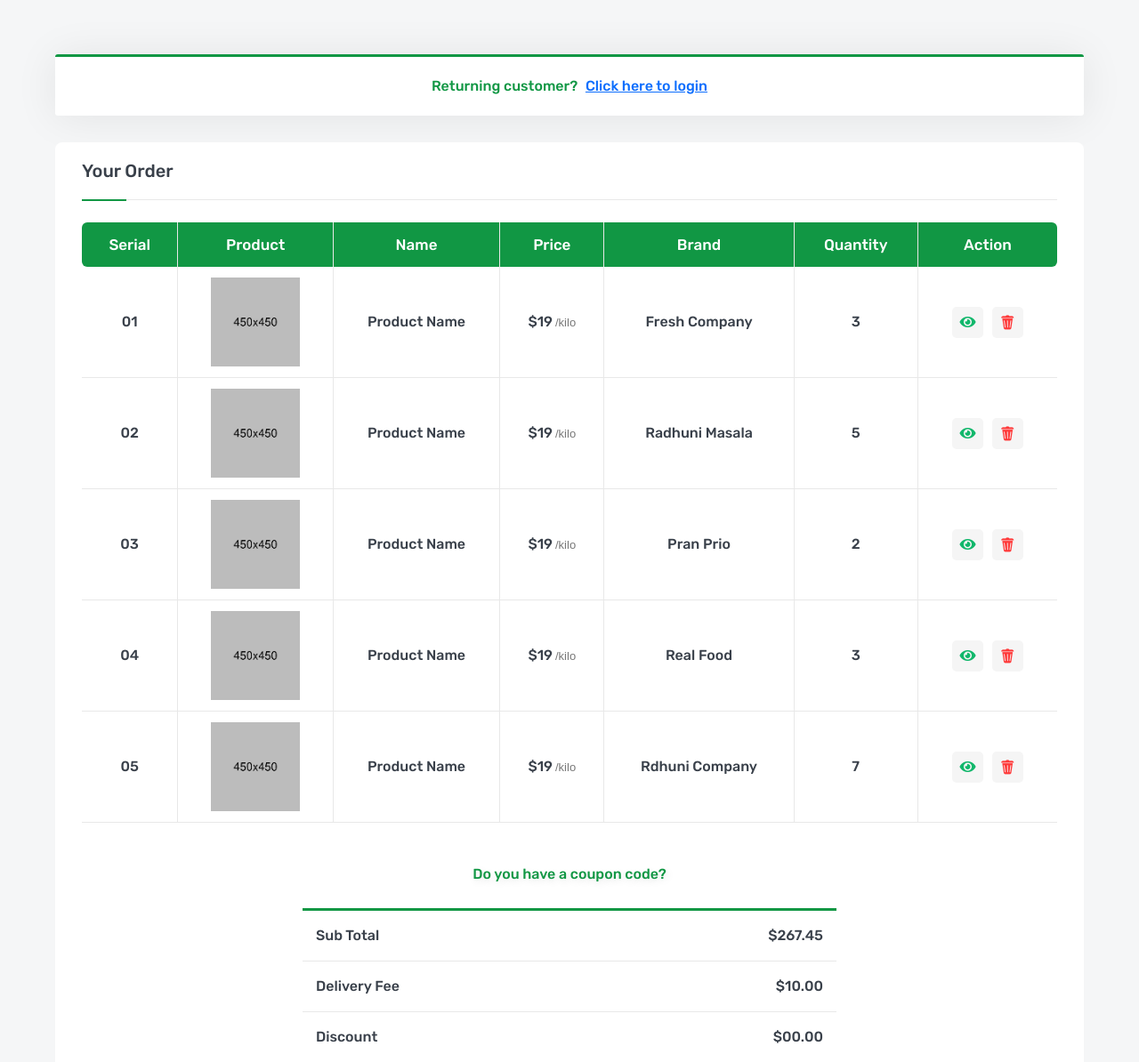
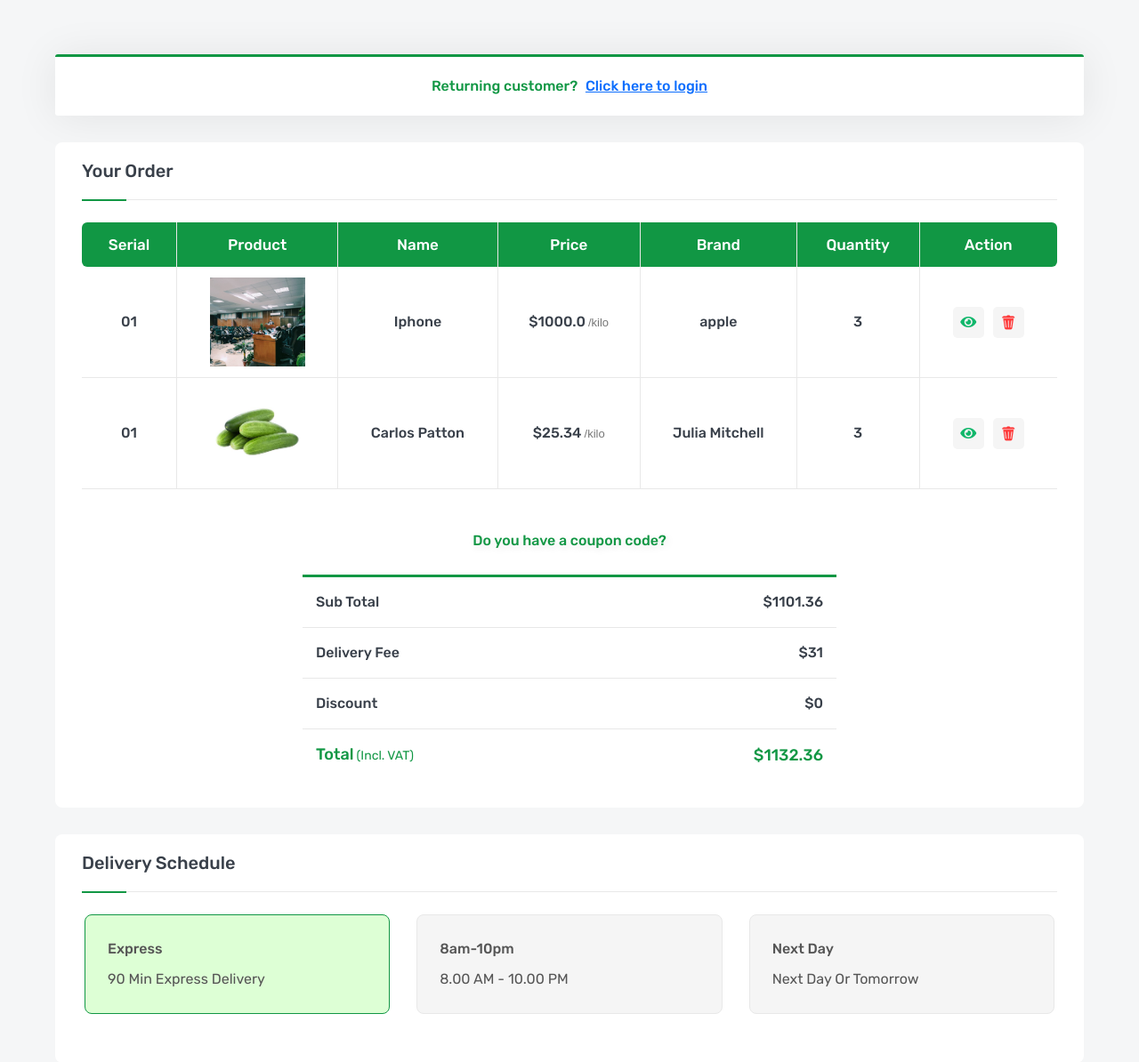
Before and after one commit to ahmed007dr/online-shop, a Django app: page /orders/checkout/ in a window 1280 px wide. Shown: the part 527-1721 px from the top of the page at 89% size. Run offline with Django 4.2, Linux system fonts and the light colour scheme; a user stored in the database is signed in; data comes from the database, SQL or seed files in the repository; both versions use the stored data as it was after the commit; parts of the project's set-up code (start-up, migrations or seed data) failed here and were passed over; some libraries are stand-ins or nearby versions.

Commit message:
show data in checkout html

```diff
--- a/order/templates/order/checkout.html
+++ b/order/templates/order/checkout.html
@@ -57,66 +57,21 @@
                                             </tr>
                                         </thead>
                                         <tbody>
+                                            {% for item in cart_detail %}
                                                 <tr>
                                                     <td class="table-serial"><h6>01</h6></td>
-                                                <td class="table-image"><img src="images/product/01.jpg" alt="product"></td>
-                                                <td class="table-name"><h6>product name</h6></td>
-                                                <td class="table-price"><h6>$19<small>/kilo</small></h6></td>
-                                                <td class="table-brand"><h6>Fresh Company</h6></td>
+                                                    <td class="table-image"><img src="{{item.product.image.url}}" alt="product"></td>
+                                                    <td class="table-name"><h6>{{item.product}}</h6></td>
+                                                    <td class="table-price"><h6>${{item.product.price}}<small>/kilo</small></h6></td>
+                                                    <td class="table-brand"><h6>{{item.product.brand}}</h6></td>
                                                     <td class="table-quantity"><h6>3</h6></td>
                                                     <td class="table-action">
                                                         <a class="view" href="#" title="Quick View" data-bs-toggle="modal" data-bs-target="#product-view"><i class="fas fa-eye"></i></a>
                                                         <a class="trash" href="#" title="Remove Wishlist"><i class="icofont-trash"></i></a>
                                                     </td>
                                                 </tr>
-                                            <tr>
-                                                <td class="table-serial"><h6>02</h6></td>
-                                                <td class="table-image"><img src="images/product/02.jpg" alt="product"></td>
-                                                <td class="table-name"><h6>product name</h6></td>
-                                                <td class="table-price"><h6>$19<small>/kilo</small></h6></td>
-                                                <td class="table-brand"><h6>Radhuni Masala</h6></td>
-                                                <td class="table-quantity"><h6>5</h6></td>
-                                                <td class="table-action">
-                                                    <a class="view" href="#" title="Quick View" data-bs-toggle="modal" data-bs-target="#product-view"><i class="fas fa-eye"></i></a>
-                                                    <a class="trash" href="#" title="Remove Wishlist"><i class="icofont-trash"></i></a>
-                                                </td>
-                                            </tr>
-                                            <tr>
-                                                <td class="table-serial"><h6>03</h6></td>
-                                                <td class="table-image"><img src="images/product/03.jpg" alt="product"></td>
-                                                <td class="table-name"><h6>product name</h6></td>
-                                                <td class="table-price"><h6>$19<small>/kilo</small></h6></td>
-                                                <td class="table-brand"><h6>Pran Prio</h6></td>
-                                                <td class="table-quantity"><h6>2</h6></td>
-                                                <td class="table-action">
-                                                    <a class="view" href="#" title="Quick View" data-bs-toggle="modal" data-bs-target="#product-view"><i class="fas fa-eye"></i></a>
-                                                    <a class="trash" href="#" title="Remove Wishlist"><i class="icofont-trash"></i></a>
-                                                </td>
-                                            </tr>
-                                            <tr>
-                                                <td class="table-serial"><h6>04</h6></td>
-                                                <td class="table-image"><img src="images/product/04.jpg" alt="product"></td>
-                                                <td class="table-name"><h6>product name</h6></td>
-                                                <td class="table-price"><h6>$19<small>/kilo</small></h6></td>
-                                                <td class="table-brand"><h6>Real Food</h6></td>
-                                                <td class="table-quantity"><h6>3</h6></td>
-                                                <td class="table-action">
-                                                    <a class="view" href="#" title="Quick View" data-bs-toggle="modal" data-bs-target="#product-view"><i class="fas fa-eye"></i></a>
-                                                    <a class="trash" href="#" title="Remove Wishlist"><i class="icofont-trash"></i></a>
-                                                </td>
-                                            </tr>
-                                            <tr>
-                                                <td class="table-serial"><h6>05</h6></td>
-                                                <td class="table-image"><img src="images/product/05.jpg" alt="product"></td>
-                                                <td class="table-name"><h6>product name</h6></td>
-                                                <td class="table-price"><h6>$19<small>/kilo</small></h6></td>
-                                                <td class="table-brand"><h6>Rdhuni Company</h6></td>
-                                                <td class="table-quantity"><h6>7</h6></td>
-                                                <td class="table-action">
-                                                    <a class="view" href="#" title="Quick View" data-bs-toggle="modal" data-bs-target="#product-view"><i class="fas fa-eye"></i></a>
-                                                    <a class="trash" href="#" title="Remove Wishlist"><i class="icofont-trash"></i></a>
-                                                </td>
-                                            </tr>
+                                            {% endfor %}
+
                                         </tbody>
                                     </table>
                                 </div>
@@ -131,19 +86,19 @@
                                     <ul>
                                         <li>
                                             <span>Sub total</span>
-                                            <span>$267.45</span>
+                                            <span>${{sub_total}}</span>
                                         </li>
                                         <li>
                                             <span>delivery fee</span>
-                                            <span>$10.00</span>
+                                            <span>${{delivery_fee}}</span>
                                         </li>
                                         <li>
                                             <span>discount</span>
-                                            <span>$00.00</span>
+                                            <span>${{discound}}</span>
                                         </li>
                                         <li>
                                             <span>Total<small>(Incl. VAT)</small></span>
-                                            <span>$277.00</span>
+                                            <span>${{total}}</span>
                                         </li>
                                     </ul>
                                 </div>
--- a/order/views.py
+++ b/order/views.py
@@ -1,22 +1,32 @@
 from django.shortcuts import render,redirect
 from .models import Order ,OrderDetail ,Cart ,CartDetail
 from products.models import Products
+from settings.models import DeliveryFee
 
 def order_list(request):
     data = Order.objects.filter(user=request.user)
     return render(request, 'order/order_list.html', {'orders': data})
 
 def checkout(request):
-    return render(request, 'order/checkout.html', {})
+    cart = Cart.objects.get(user=request.user,status='Inprogress')
+    cart_detail = CartDetail.objects.filter(cart=cart)
+    delivery_fee = DeliveryFee.objects.last().fee
+    sub_total = cart.cart_total
+    discound = 0
+    total = sub_total + delivery_fee
+    return render(request, 'order/checkout.html', {
+        'cart_detail': cart_detail,
+        'delivery_fee' : delivery_fee,
+        'sub_total':sub_total,
+        "discound": discound,
+        'total': total
+    })
 
 
 
 def add_to_cart(request):
     product =Products.objects.get(id=request.POST['product_id'])
     quantity = int(request.POST['quantity'])
-    print('--------------------------------------------------------------------------------------------------')
-    print(quantity)
-    print('--------------------------------------------------------------------------------------------------')
     cart = Cart.objects.get(user=request.user, status='Inprogress')
     cart_details, created = CartDetail.objects.get_or_create(cart=cart, product=product)
 
```
Also changed, not shown: db.sqlite3. Lines whose indentation alone changed are shown as unchanged.
